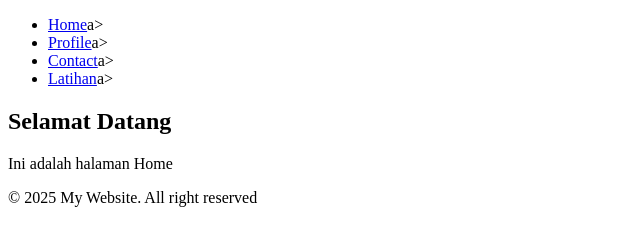
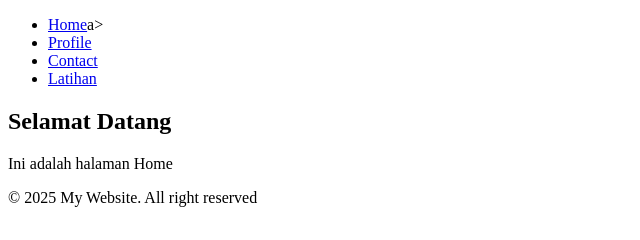
Before and after one commit to chaolenn/ekskul-coding-SMK-BL, a plain HTML site: page index.html in a window 1280 px wide. Shown: the full height of the page, 0-640 px from the left. Drawn offline with Linux system fonts and the light colour scheme.

Commit message:
Update index.html

```diff
--- a/index.html
+++ b/index.html
@@ -8,9 +8,9 @@
             <nav class="navbar">
                 <ul>
                     <li><a href="index.html" class="active">Home</a>a></li>
-                    <li><a href="#" class="active">Profile</a>a></li>
-                    <li><a href="#" class="active">Contact</a>a></li>
-                    <li><a href="#" class="active">Latihan</a>a></li>
+                    <li><a href="#" class="active">Profile</a></li>
+                    <li><a href="#" class="active">Contact</a></li>
+                    <li><a href="#" class="active">Latihan</a></li>
                 </ul>
             </nav>
         </header>
```
